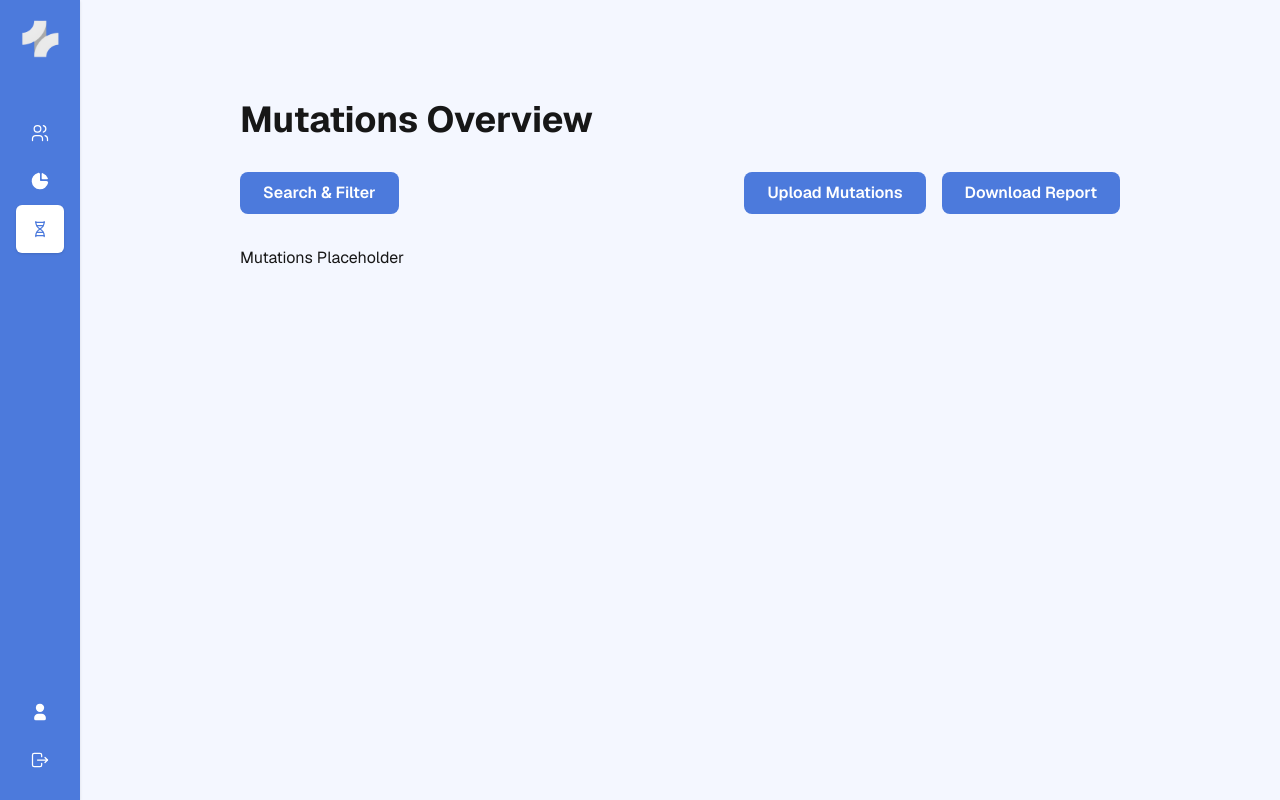
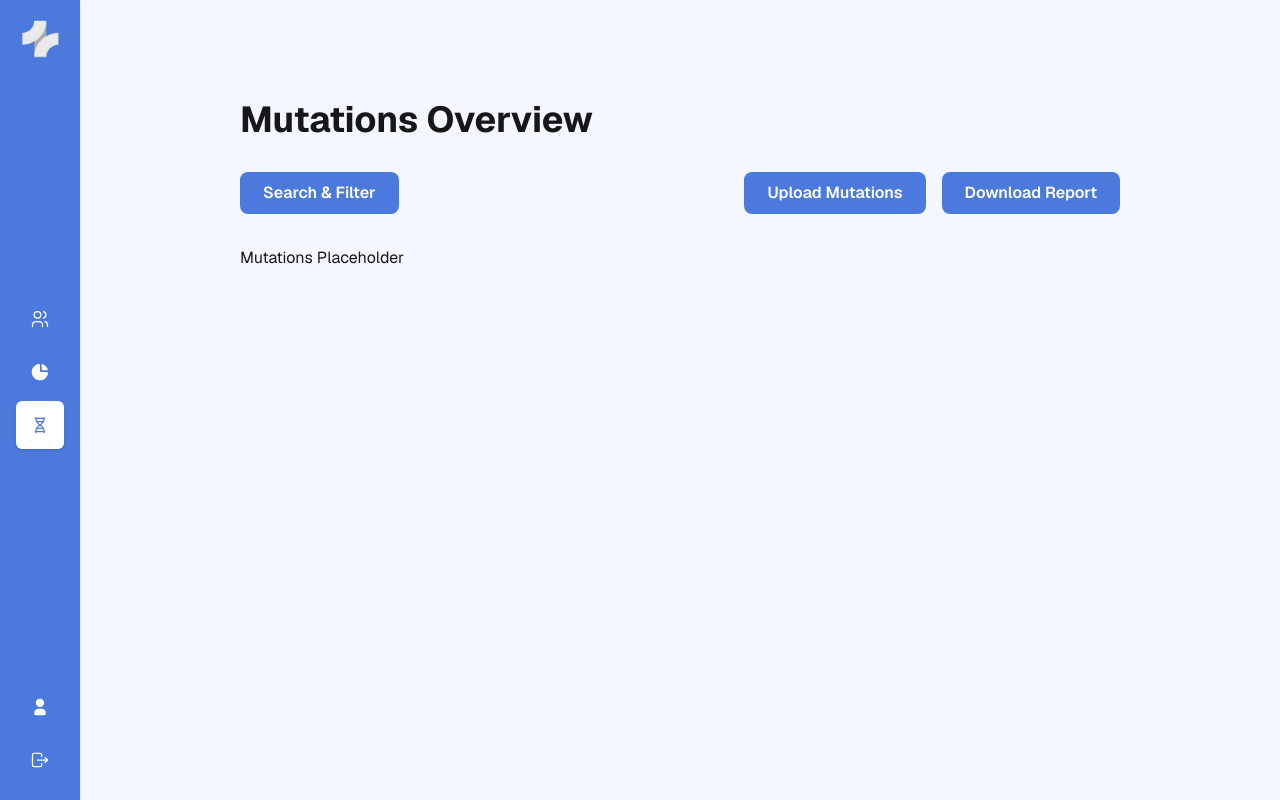
Before and after one commit to EthanHa2/BIOM9450, a Next.js app in the folder frontend/: page /dashboard/mutations in a window 1280 px wide. Built offline with nearby package versions, Linux system fonts and the light colour scheme.

Commit message:
feat: Navbar updates, forgot authprovider, and updated readme

```diff
--- a/frontend/src/app/layout.tsx
+++ b/frontend/src/app/layout.tsx
@@ -12,6 +12,7 @@ import {
 import "@mantine/notifications/styles.css";
 import { Notifications } from "@mantine/notifications";
 import { AppShell } from "@/components/AppShell";
+import { AuthProvider } from "@/context/AuthContext";
 import { theme } from "./theme";
 
 const geistSans = Geist({
@@ -43,10 +44,12 @@ export default function RootLayout({
         className={`${geistSans.variable} ${geistMono.variable} antialiased`}
       >
         <MantineProvider theme={theme}>
-          <AppShell>
-            <Notifications />
-            {children}
-          </AppShell>
+          <AuthProvider>
+            <AppShell>
+              <Notifications />
+              {children}
+            </AppShell>
+          </AuthProvider>
         </MantineProvider>
       </body>
     </html>
--- a/frontend/src/components/DashboardNavBar.tsx
+++ b/frontend/src/components/DashboardNavBar.tsx
@@ -1,4 +1,5 @@
-import { useState } from "react";
+import { usePathname, useRouter } from "next/navigation";
+import { useAuth } from "@/context/AuthContext";
 import {
   IconDna2,
   IconChartPieFilled,
@@ -19,7 +20,7 @@ interface NavbarLinkProps {
 
 const NAVBAR_CLASSES =
   "w-20 min-h-screen p-4 flex flex-col bg-[var(--theme-primary)] text-white shadow-sm";
-const NAVBAR_MAIN_CLASSES = "flex-1 mt-12";
+const NAVBAR_MAIN_CLASSES = "flex-1 flex flex-col justify-center";
 const BASE_LINK_CLASSES =
   "w-12 h-12 rounded-md flex items-center justify-center transition-colors";
 const INACTIVE_LINK_CLASSES =
@@ -50,21 +51,27 @@ function NavbarLink({ icon: Icon, label, active, onClick }: NavbarLinkProps) {
   );
 }
 
-const mockdata = [
-  { icon: IconUsers, label: "Patients" },
-  { icon: IconChartPieFilled, label: "Visualisations" },
-  { icon: IconDna2, label: "Mutations" },
+const navItems = [
+  { icon: IconUsers, label: "Patients", path: "/dashboard" },
+  {
+    icon: IconChartPieFilled,
+    label: "Visualisations",
+    path: "/dashboard/visualisations",
+  },
+  { icon: IconDna2, label: "Mutations", path: "/dashboard/mutations" },
 ];
 
 export function DashboardNavBar() {
-  const [active, setActive] = useState(2);
+  const pathname = usePathname();
+  const router = useRouter();
+  const { logout } = useAuth();
 
-  const links = mockdata.map((link, index) => (
+  const links = navItems.map((item) => (
     <NavbarLink
-      {...link}
-      key={link.label}
-      active={index === active}
-      onClick={() => setActive(index)}
+      {...item}
+      key={item.label}
+      active={pathname === item.path}
+      onClick={() => router.push(item.path)}
     />
   ));
 
@@ -75,14 +82,14 @@ export function DashboardNavBar() {
       </Center>
 
       <div className={NAVBAR_MAIN_CLASSES}>
-        <Stack justify="center" gap={0}>
+        <Stack justify="center" gap={5}>
           {links}
         </Stack>
       </div>
 
-      <Stack justify="center" gap={0}>
+      <Stack justify="center" gap={5}>
         <NavbarLink icon={IconUserFilled} label="Clinician Profile" />
-        <NavbarLink icon={IconLogout} label="Sign Out" />
+        <NavbarLink icon={IconLogout} label="Sign Out" onClick={logout} />
       </Stack>
     </nav>
   );
```
Also changed, not shown: 1 other file (tests, documents, lock files or other folders).
